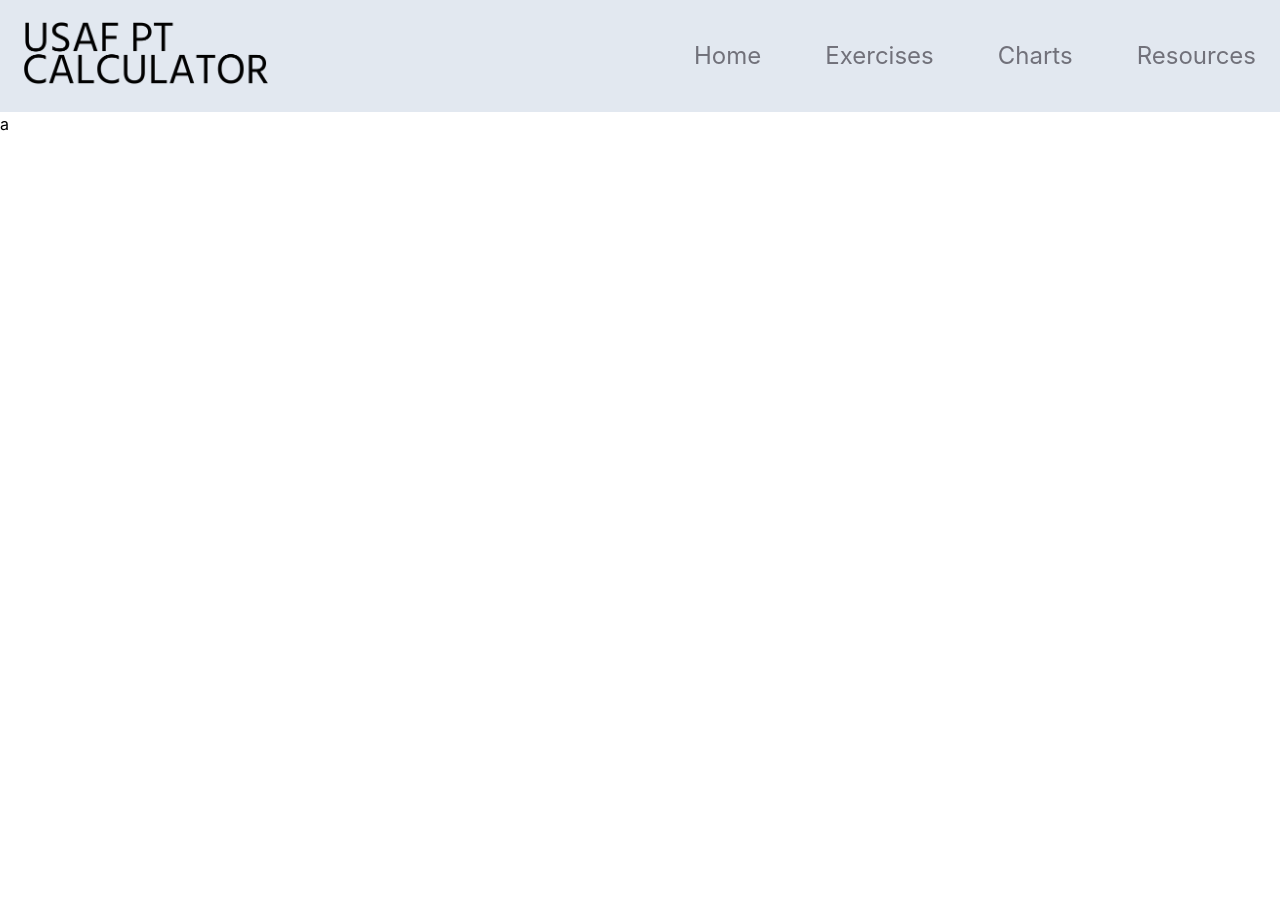
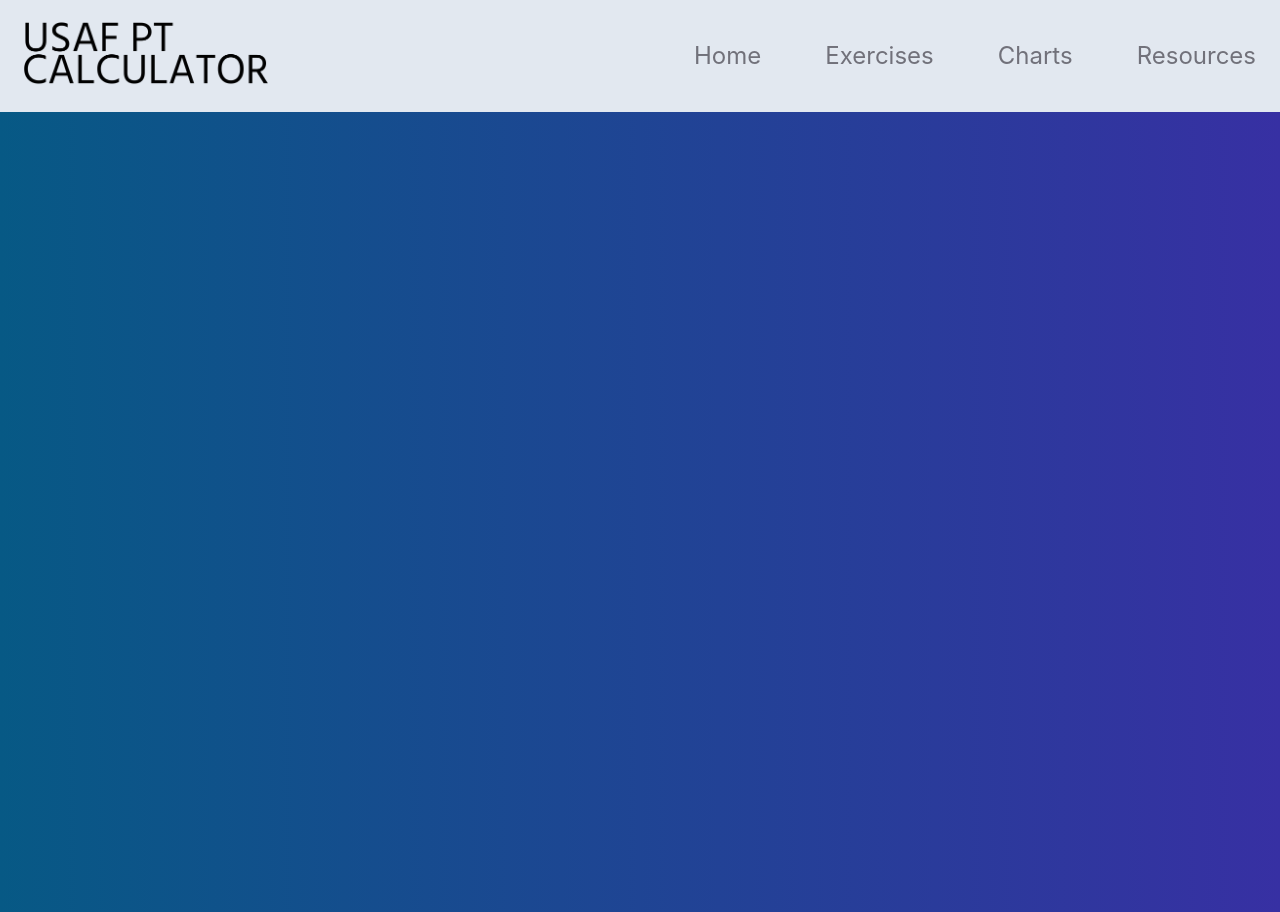
Before and after one commit to ronnieima/usaf-pt-calculator, a Next.js app: page / in a window 1280 px wide. Before the commit the page ends 800 px from the top, so only its background shows below. Built offline with nearby package versions, Linux system fonts and the light colour scheme.

Commit message:
add pagae routes

```diff
--- /dev/null
+++ b/app/charts/page.tsx
@@ -0,0 +1,7 @@
+import React from "react";
+
+const ChartsPage = () => {
+  return <div>ChartsPage</div>;
+};
+
+export default ChartsPage;
--- /dev/null
+++ b/app/exercises/page.tsx
@@ -0,0 +1,7 @@
+import React from "react";
+
+const ExercisesPage = () => {
+  return <div>ExercisesPage</div>;
+};
+
+export default ExercisesPage;
--- a/app/page.tsx
+++ b/app/page.tsx
@@ -1,5 +1,7 @@
 import Image from "next/image";
 
 export default function Home() {
-  return <div>a</div>;
+  return (
+    <div className="min-h-screen bg-gradient-to-r from-sky-800 to-indigo-800 p-5"></div>
+  );
 }
--- /dev/null
+++ b/app/resources/page.tsx
@@ -0,0 +1,7 @@
+import React from "react";
+
+const ResourcesPage = () => {
+  return <div>ResourcesPage</div>;
+};
+
+export default ResourcesPage;
```
